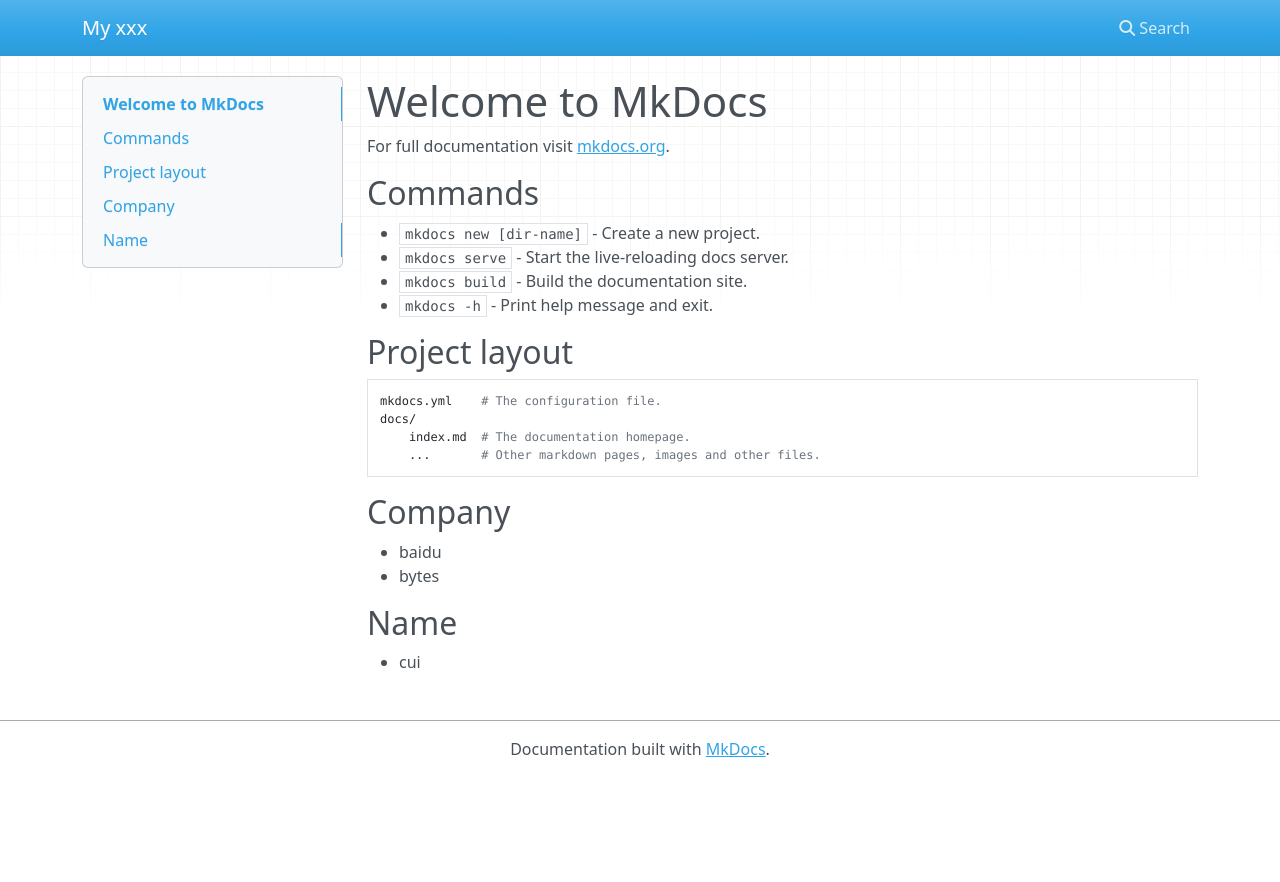
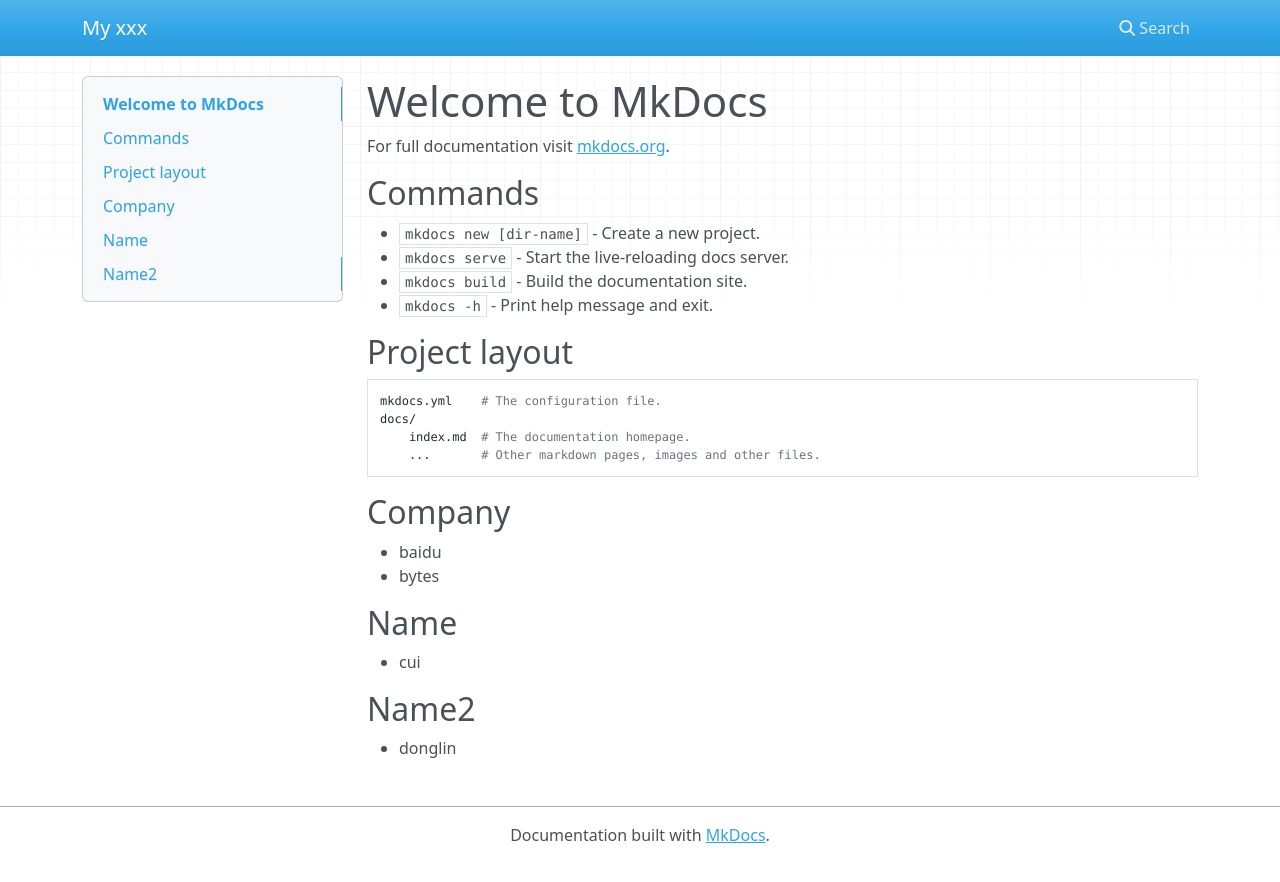
Before and after one commit to donglin8506/Blog, an MkDocs documentation site: the page built from docs/index.md, in a window 1280 px wide. Shown: the top 882 px of the page. Built offline with MkDocs 1.6.1, drawn with Linux system fonts in a browser that asks for light colours; nearby versions of some CDN libraries.

Commit message:
first commit

```diff
--- a/docs/index.md
+++ b/docs/index.md
@@ -23,3 +23,7 @@ For full documentation visit [mkdocs.org](https://www.mkdocs.org).
 ## Name
 
 * cui
+
+## Name2
+
+* donglin
```
